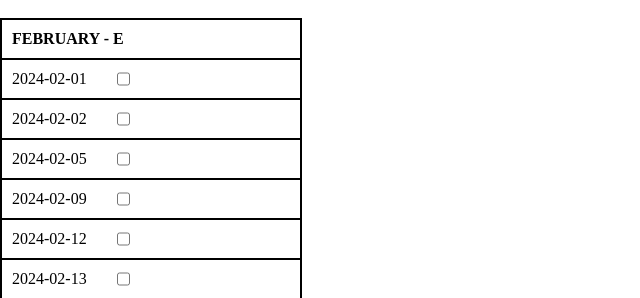
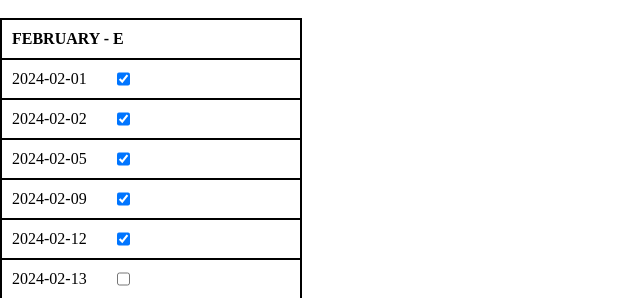
Before and after one commit to Jeeva19z/deploye-date, a plain HTML site: page index.html in a window 1280 px wide. Shown: the part 196-494 px from the top of the page, without its empty margins (0-640 px from the left). Drawn offline with Linux system fonts and the light colour scheme.

Commit message:
Update index.html

```diff
--- a/index.html
+++ b/index.html
@@ -54,11 +54,11 @@
 
         <tr>
             <Th>FEBRUARY - E</Th>
-    <td>2024-02-01  <input type="checkbox"></td>
-    <td>2024-02-02  <input type="checkbox"></td>
-    <td>2024-02-05  <input type="checkbox"></td>
-    <td>2024-02-09  <input type="checkbox"></td>
-    <td>2024-02-12  <input type="checkbox"></td>
+    <td>2024-02-01  <input type="checkbox" checked></td>
+    <td>2024-02-02  <input type="checkbox" checked></td>
+    <td>2024-02-05  <input type="checkbox" checked></td>
+    <td>2024-02-09  <input type="checkbox" checked></td>
+    <td>2024-02-12  <input type="checkbox" checked></td>
     <td>2024-02-13  <input type="checkbox"></td>
     <td>2024-02-14  <input type="checkbox"></td>
     <td>2024-02-15  <input type="checkbox"></td>
```
